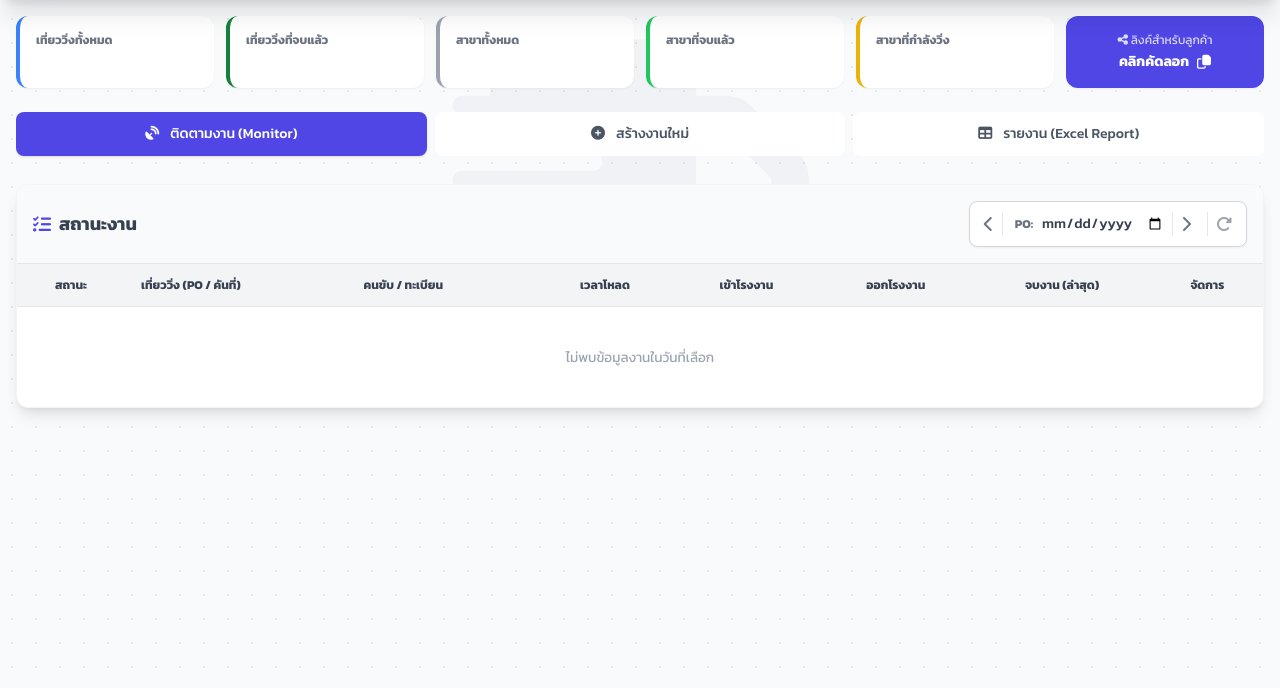
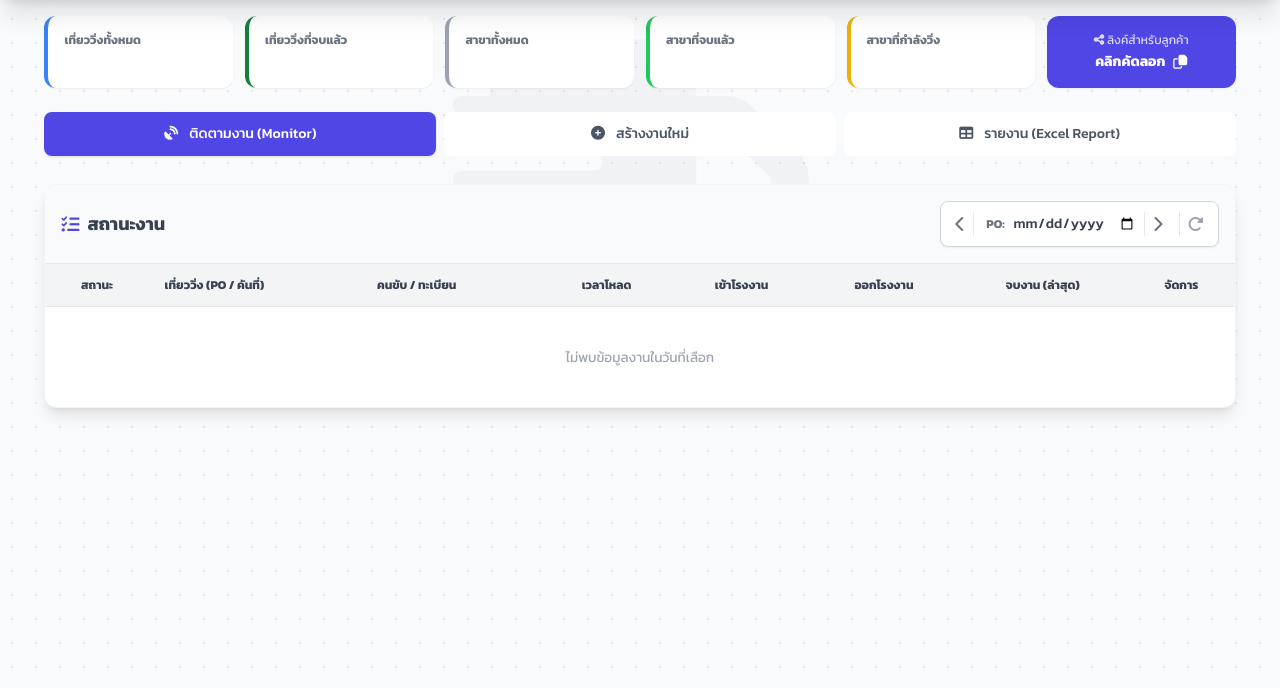
Before and after one commit to lmt-transport/LMT-Driver-App, a Flask app: template templates/manager.html in a window 1280 px wide. Shown: the part 65-753 px from the top of the page. Run offline with Flask 3, Linux system fonts and the light colour scheme; the template is opened without the code that fills it, so the values that code supplies are empty; some libraries are stand-ins or nearby versions.

Commit message:
Fix Manger Dashboard Visibility

```diff
--- a/templates/manager.html
+++ b/templates/manager.html
@@ -7,11 +7,28 @@
     }
     .table-data { font-size: 0.85rem; }
     .table-header { font-size: 0.75rem; }
+
+    /* Custom Scrollbar for better look */
+    .custom-scrollbar::-webkit-scrollbar {
+        height: 8px;
+        width: 8px;
+    }
+    .custom-scrollbar::-webkit-scrollbar-track {
+        background: #f1f1f1;
+        border-radius: 4px;
+    }
+    .custom-scrollbar::-webkit-scrollbar-thumb {
+        background: #cbd5e1;
+        border-radius: 4px;
+    }
+    .custom-scrollbar::-webkit-scrollbar-thumb:hover {
+        background: #94a3b8;
+    }
 </style>
 
-<div class="max-w-7xl mx-auto pb-10">
+<div class="w-full max-w-[98%] mx-auto pb-10 px-2 md:px-4">
 
-    <div class="grid grid-cols-6 gap-3 mb-6">
+    <div class="grid grid-cols-2 md:grid-cols-3 lg:grid-cols-6 gap-3 mb-6">
         <div class="bg-white p-4 rounded-xl shadow-sm border-l-4 border-blue-500">
             <div class="text-gray-500 text-xs font-bold uppercase">เที่ยววิ่งทั้งหมด</div>
             <div class="text-2xl font-bold text-gray-800">{{ total_trips }}</div>
@@ -59,7 +76,7 @@
                     <a href="/manager?tab=monitor" class="text-gray-400 hover:text-indigo-600 px-2 border-l border-gray-200" title="วันนี้"><i class="fa-solid fa-rotate-right"></i></a>
                 </form>
             </div>
-            <div class="overflow-x-auto">
+            <div class="overflow-x-auto custom-scrollbar">
                 <table class="w-full text-left text-gray-600 table-data">
                     <thead class="text-gray-700 uppercase bg-gray-100 border-b table-header">
                         <tr>
@@ -198,24 +215,24 @@
                 </form>
             </div>
 
-            <div class="border rounded-lg overflow-hidden overflow-x-auto shadow-inner bg-gray-500">
+            <div class="border rounded-lg overflow-hidden overflow-x-auto shadow-inner bg-gray-500 custom-scrollbar">
                 <table class="w-full text-center border-collapse whitespace-nowrap table-data">
                     <thead>
                         <tr class="text-white table-header font-bold tracking-wide">
-                            <th class="p-3 bg-green-700 border-r border-green-600 sticky left-0 z-10 shadow-lg">ลำดับรถ</th>
-                            <th class="p-3 bg-green-600 border-r border-green-500">PO Date</th>
-                            <th class="p-3 bg-green-600 border-r border-green-500">เวลาโหลด</th>
-                            <th class="p-3 bg-green-600 border-r border-green-500 min-w-[150px]">ปลายทาง (สาขา)</th>
-                            <th class="p-3 bg-green-600 border-r border-green-500">ทะเบียนรถ</th>
-                            <th class="p-3 bg-green-600 border-r border-green-500">ชื่อคนขับ</th>
-                            <th class="p-3 bg-[#c0504d] border-r border-[#a64d4d]">1.เข้าโรงงาน</th>
-                            <th class="p-3 bg-[#c0504d] border-r border-[#a64d4d]">2.เริ่มโหลด</th>
-                            <th class="p-3 bg-[#c0504d] border-r border-[#a64d4d]">3.โหลดเสร็จ</th>
-                            <th class="p-3 bg-[#c0504d] border-r border-[#a64d4d]">4.ยื่นเอกสาร</th>
-                            <th class="p-3 bg-[#c0504d] border-r border-[#a64d4d]">5.รับเอกสาร</th>
-                            <th class="p-3 bg-[#c0504d] border-r border-[#a64d4d]">6.ออกโรงงาน</th>
-                            <th class="p-3 bg-[#9bbb59] border-r border-[#8aa64f]">7.ถึงสาขา</th>
-                            <th class="p-3 bg-[#9bbb59]">8.จบงาน</th>
+                            <th class="p-2 bg-green-700 border-r border-green-600 sticky left-0 z-10 shadow-lg">ลำดับรถ</th>
+                            <th class="p-2 bg-green-600 border-r border-green-500">PO Date</th>
+                            <th class="p-2 bg-green-600 border-r border-green-500">เวลาโหลด</th>
+                            <th class="p-2 bg-green-600 border-r border-green-500 min-w-[150px]">ปลายทาง (สาขา)</th>
+                            <th class="p-2 bg-green-600 border-r border-green-500">ทะเบียนรถ</th>
+                            <th class="p-2 bg-green-600 border-r border-green-500">ชื่อคนขับ</th>
+                            <th class="p-2 bg-[#c0504d] border-r border-[#a64d4d]">1.เข้าโรงงาน</th>
+                            <th class="p-2 bg-[#c0504d] border-r border-[#a64d4d]">2.เริ่มโหลด</th>
+                            <th class="p-2 bg-[#c0504d] border-r border-[#a64d4d]">3.โหลดเสร็จ</th>
+                            <th class="p-2 bg-[#c0504d] border-r border-[#a64d4d]">4.ยื่นเอกสาร</th>
+                            <th class="p-2 bg-[#c0504d] border-r border-[#a64d4d]">5.รับเอกสาร</th>
+                            <th class="p-2 bg-[#c0504d] border-r border-[#a64d4d]">6.ออกโรงงาน</th>
+                            <th class="p-2 bg-[#9bbb59] border-r border-[#8aa64f]">7.ถึงสาขา</th>
+                            <th class="p-2 bg-[#9bbb59]">8.จบงาน</th>
                         </tr>
                     </thead>
                     <tbody class="text-gray-700 bg-white">
```
